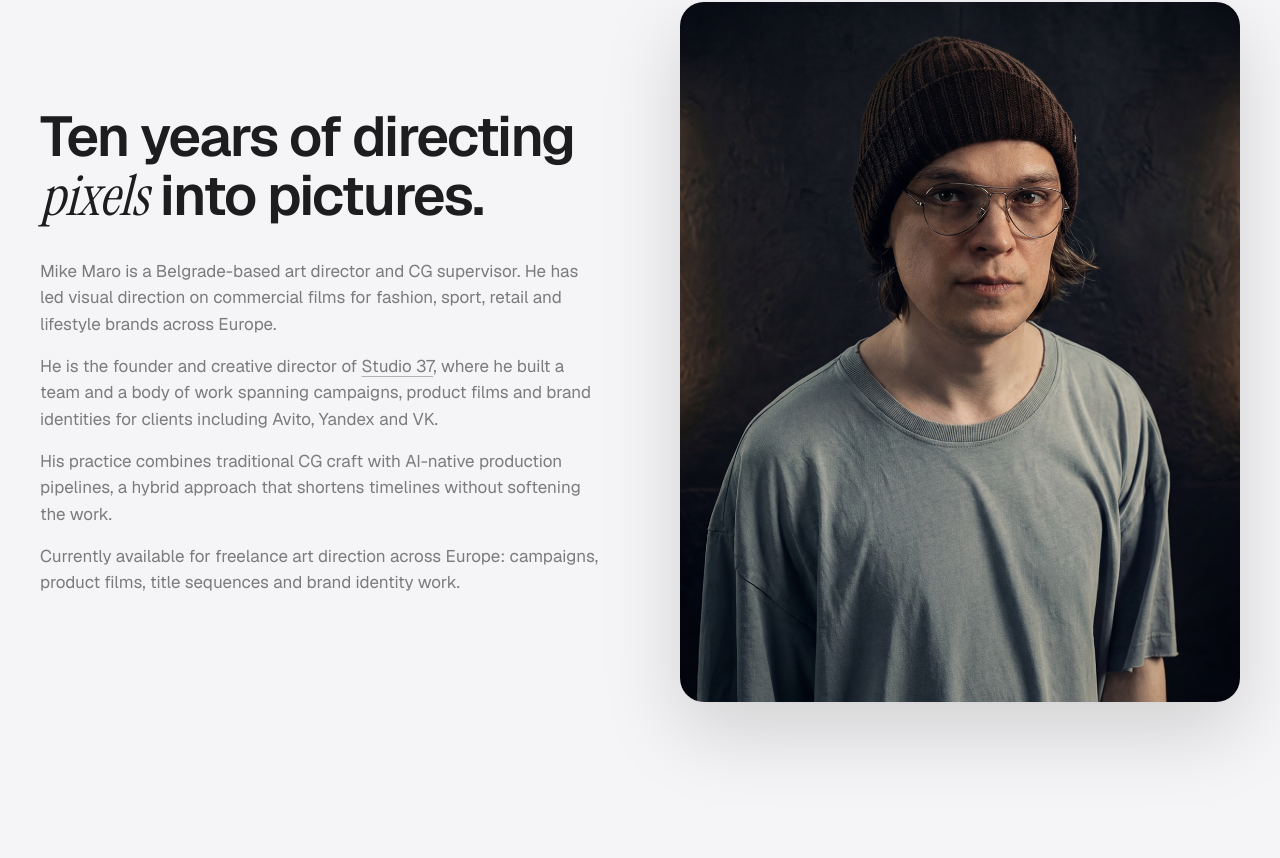
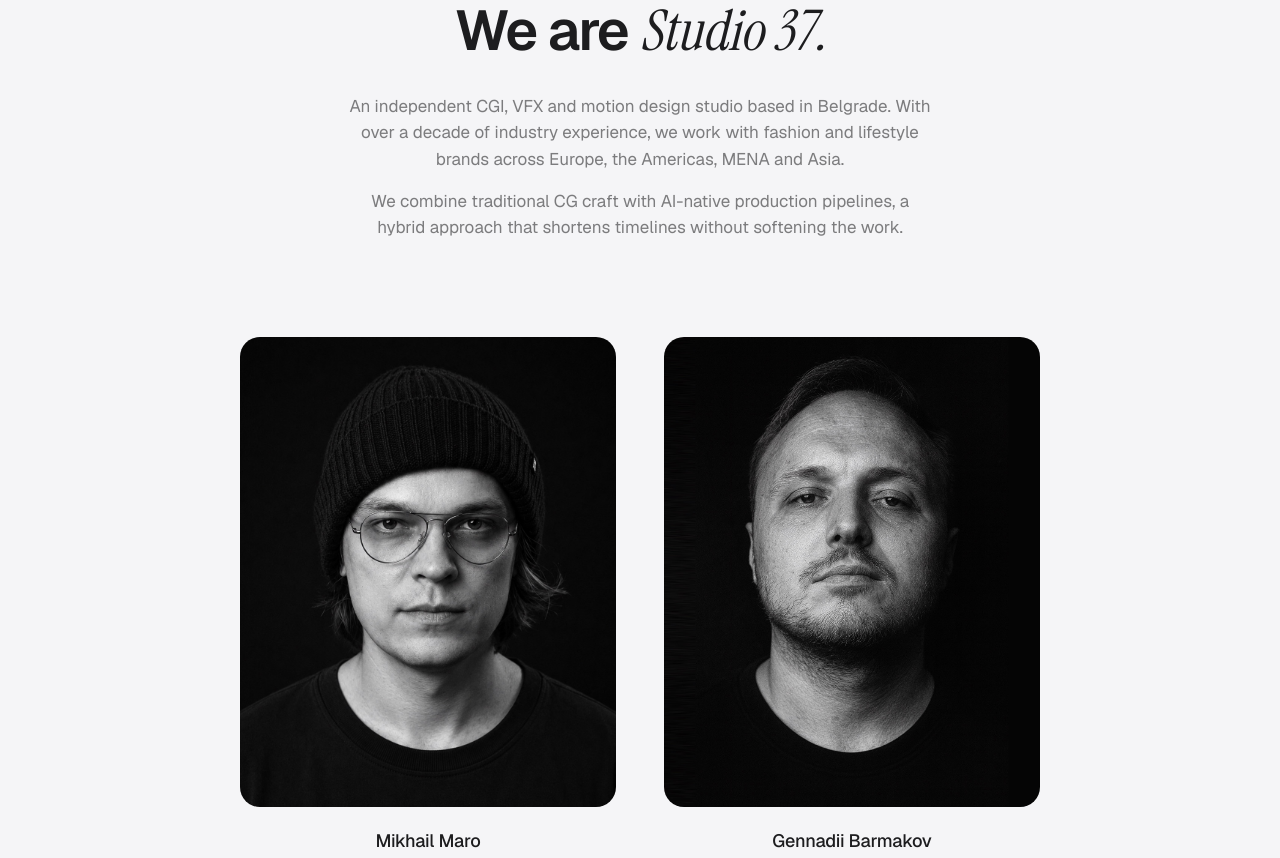
Before and after one commit to MikeMaro37/studio37-site, a Next.js app: page / in a window 1280 px wide. Shown: the part 6422-7280 px from the top of the page. Built offline with nearby package versions, Linux system fonts and the light colour scheme.

Commit message:
Rebrand to Studio 37

```diff
--- a/src/components/sections/About.tsx
+++ b/src/components/sections/About.tsx
@@ -1,37 +1,33 @@
-import Image from "next/image";
-
 export function About() {
   return (
-    <section id="about" className="bg-bg-light text-fg-light py-[180px] px-6">
+    <section id="about" className="bg-[var(--color-bg-light)] text-[var(--color-fg-light)] py-[180px] px-6">
       <div className="max-w-[1200px] mx-auto">
-        <div className="grid grid-cols-1 md:grid-cols-2 gap-20 items-center">
-          <div className="reveal">
-            <h2 className="text-[clamp(32px,5vw,56px)] font-semibold tracking-[-0.035em] leading-[1.05] mb-8">
-              Ten years of directing <span className="font-serif-italic">pixels</span> into pictures.
-            </h2>
-            <p className="text-[17px] leading-[1.55] text-muted-light mb-4 max-w-[52ch]">
-              Mike Maro is a Belgrade-based art director and CG supervisor. He has led visual direction on commercial films for fashion, sport, retail and lifestyle brands across Europe.
-            </p>
-            <p className="text-[17px] leading-[1.55] text-muted-light mb-4 max-w-[52ch]">
-              He is the founder and creative director of <a href="https://studio37.team" target="_blank" rel="noopener noreferrer" className="underline decoration-fg-light/30 underline-offset-4 hover:decoration-fg-light transition-colors">Studio 37</a>, where he built a team and a body of work spanning campaigns, product films and brand identities for clients including Avito, Yandex and VK.
-            </p>
-            <p className="text-[17px] leading-[1.55] text-muted-light mb-4 max-w-[52ch]">
-              His practice combines traditional CG craft with AI-native production pipelines, a hybrid approach that shortens timelines without softening the work.
-            </p>
-            <p className="text-[17px] leading-[1.55] text-muted-light max-w-[52ch]">
-              Currently available for freelance art direction across Europe: campaigns, product films, title sequences and brand identity work.
-            </p>
+        <div className="reveal max-w-[800px] mx-auto text-center mb-24">
+          <h2 className="text-[clamp(32px,5vw,56px)] font-semibold tracking-[-0.035em] leading-[1.05] mb-8">
+            We are <span className="font-serif-italic">Studio 37.</span>
+          </h2>
+          <p className="text-[17px] leading-[1.55] text-muted-light mb-4 max-w-[52ch] mx-auto">
+          An independent CGI, VFX and motion design studio based in Belgrade. With over a decade of industry experience, we work with fashion and lifestyle brands across Europe, the Americas, MENA and Asia.          </p>
+          <p className="text-[17px] leading-[1.55] text-muted-light max-w-[52ch] mx-auto">
+            We combine traditional CG craft with AI-native production pipelines, a hybrid approach that shortens timelines without softening the work.
+          </p>
+        </div>
+
+        <div className="grid grid-cols-1 md:grid-cols-2 gap-8 md:gap-12 max-w-[800px] mx-auto">
+          <div className="reveal flex flex-col items-center text-center">
+            <div className="w-full aspect-[4/5] rounded-[20px] overflow-hidden bg-black/5 mb-5">
+              <img src="/portrait-mikhail.jpg" alt="Mikhail Maro" className="w-full h-full object-cover" />
+            </div>
+            <div className="text-[18px] font-medium tracking-[-0.01em]">Mikhail Maro</div>
+            <div className="text-[13px] tracking-[0.05em] uppercase text-muted-light font-medium mt-1">Creative director</div>
           </div>
 
-          <div className="reveal relative aspect-[4/5] rounded-[24px] overflow-hidden shadow-[0_30px_80px_rgba(0,0,0,0.15)]">
-            <Image
-              src="/portrait.jpg"
-              alt="Mike Maro"
-              fill
-              sizes="(max-width: 768px) 100vw, 50vw"
-              className="object-cover"
-              priority={false}
-            />
+          <div className="reveal flex flex-col items-center text-center">
+            <div className="w-full aspect-[4/5] rounded-[20px] overflow-hidden bg-black/5 mb-5">
+              <img src="/portrait-gennadii.jpg" alt="Gennadii Barmakov" className="w-full h-full object-cover" />
+            </div>
+            <div className="text-[18px] font-medium tracking-[-0.01em]">Gennadii Barmakov</div>
+            <div className="text-[13px] tracking-[0.05em] uppercase text-muted-light font-medium mt-1">Executive producer</div>
           </div>
         </div>
       </div>
```
Also changed, not shown: public/portrait-gennadii.jpg (added), public/portrait-mikhail.jpg (added).
